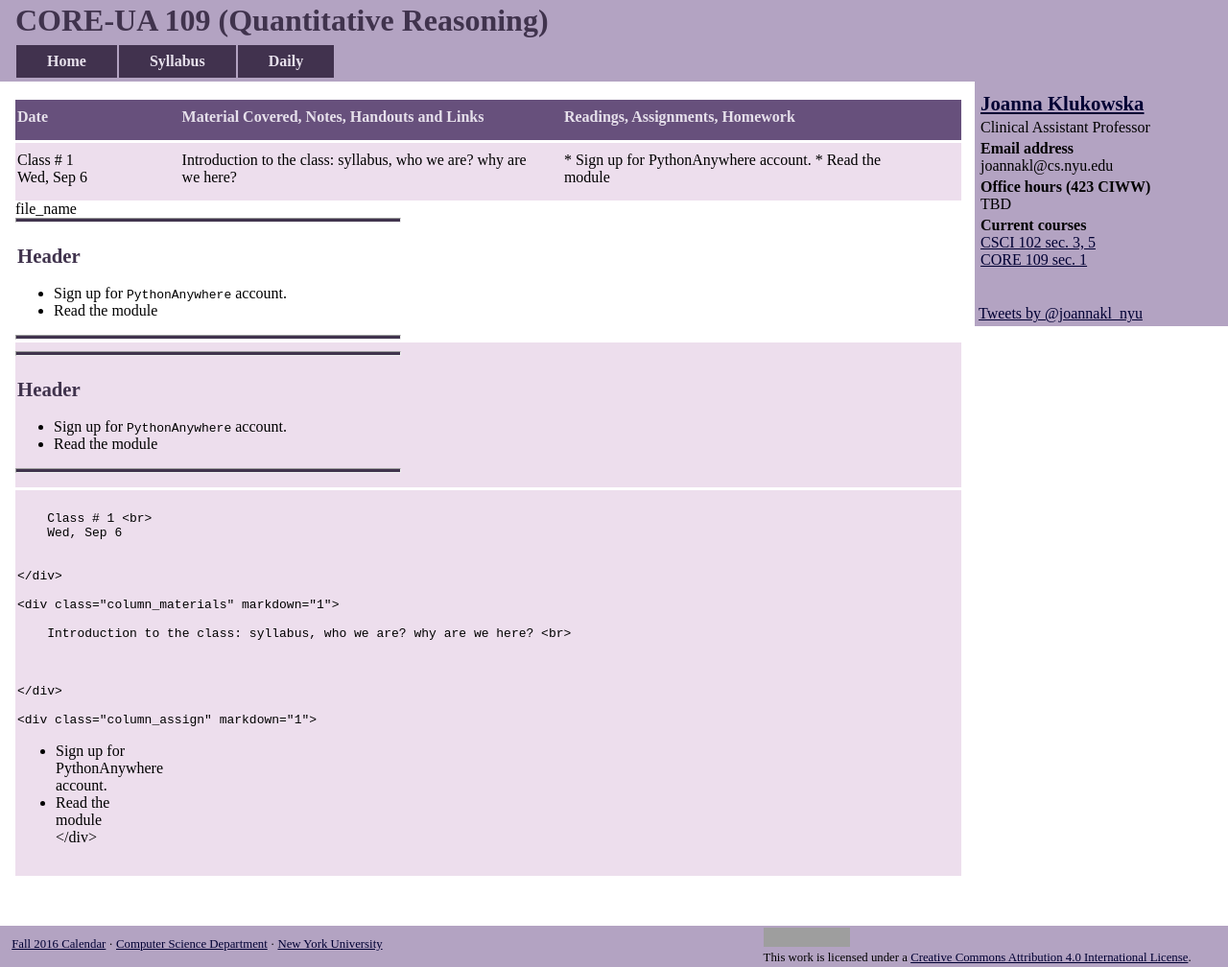
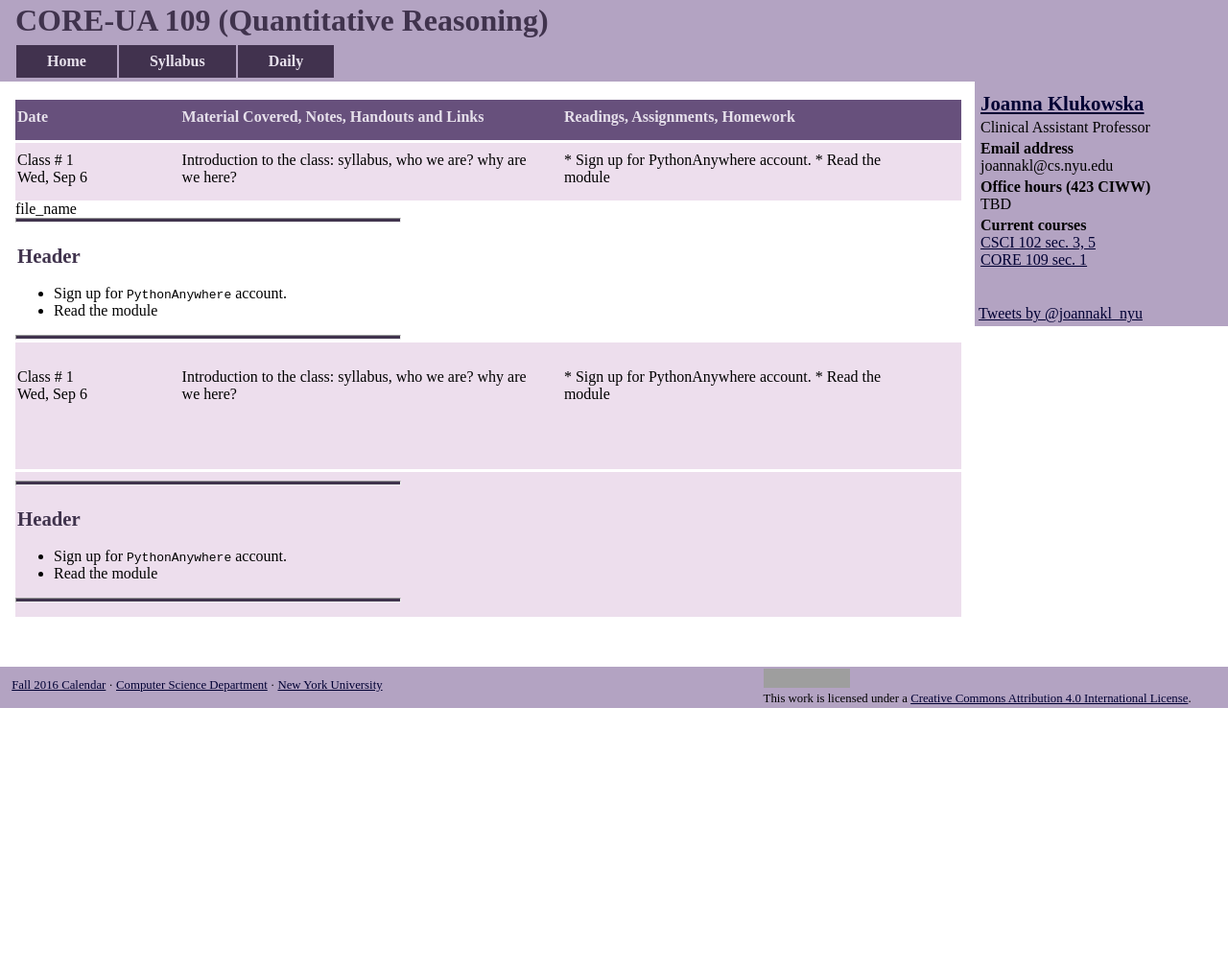
Before and after one commit to joannakl/core109_f17, a Jekyll site: the page built from daily.html, in a window 1280 px wide. Shown: the whole page at 96% size. Built offline with Jekyll 4.4.1, drawn with Linux system fonts in a browser that asks for light colours; comment, search, counter and statistics services are not loaded; after the commit the page ends 900 px from its top, so only the background shows below that; grey boxes are pictures that could not be loaded.

Commit message:
testing including markdown

```diff
--- a/_includes/daily/01.markdown
+++ b/_includes/daily/01.markdown
@@ -6,6 +6,34 @@
 * Read the module
 
 ------------------
+
+
+
+
+<div class="lecture1">
+    <div class="column_date" markdown="span">
+
+        Class # 1 <br>
+        Wed, Sep 6
+
+
+    </div>
+
+    <div class="column_materials" markdown="span">
+
+        Introduction to the class: syllabus, who we are? why are we here? <br>
+
+
+
+    </div>
+
+    <div class="column_assign" markdown="span">
+
+* Sign up for PythonAnywhere account.
+* Read the module
+    </div>
+
+</div>
 
 <div class="lecture1" markdown="1">
 
@@ -19,29 +47,3 @@
 -------------------
 
 </div>
-
-
-<div class="lecture1">
-    <div class="column_date" markdown="block">
-
-        Class # 1 <br>
-        Wed, Sep 6
-
-
-    </div>
-
-    <div class="column_materials" markdown="1">
-
-        Introduction to the class: syllabus, who we are? why are we here? <br>
-
-
-
-    </div>
-
-    <div class="column_assign" markdown="1">
-
-* Sign up for PythonAnywhere account.
-* Read the module
-    </div>
-
-</div>
```
